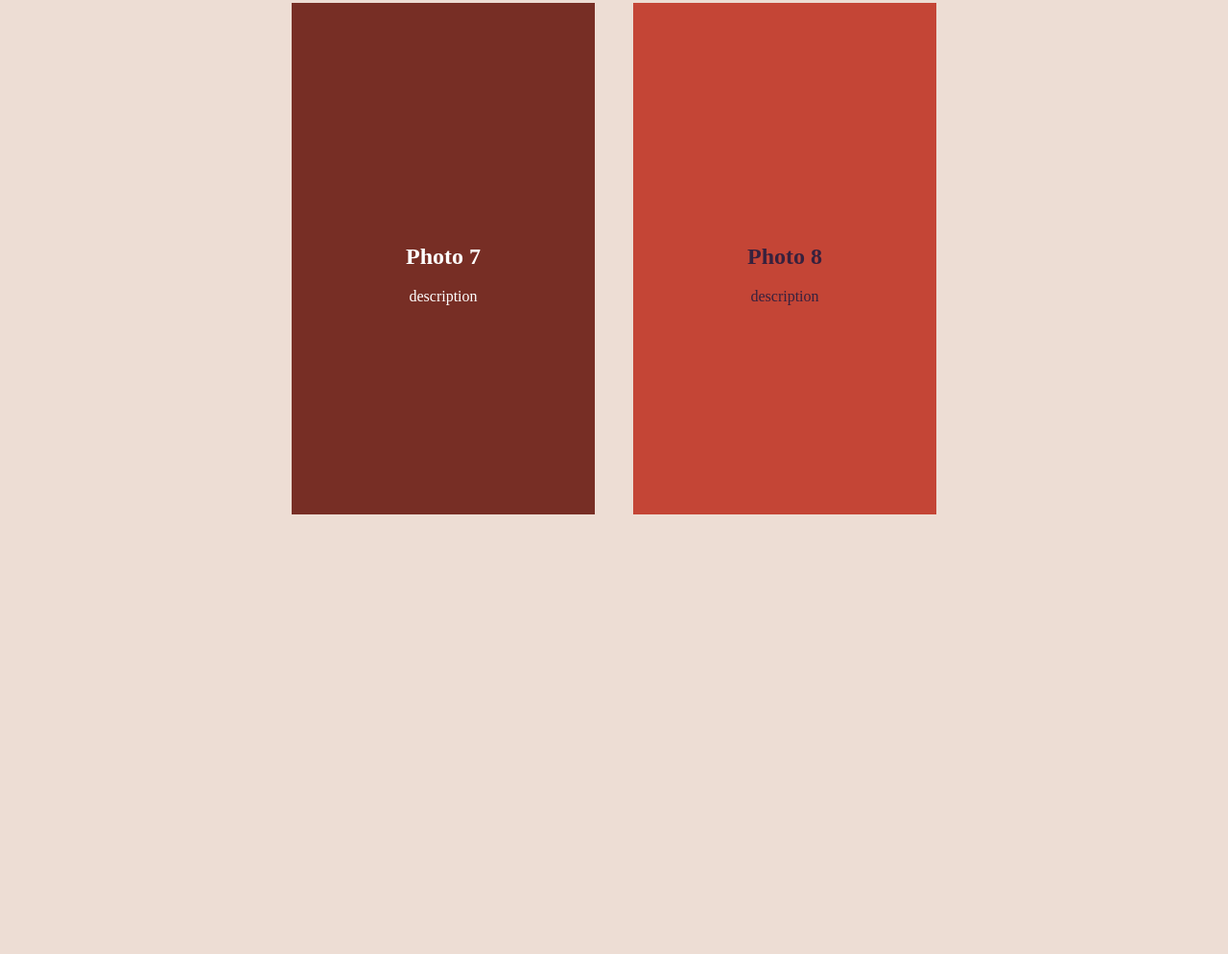
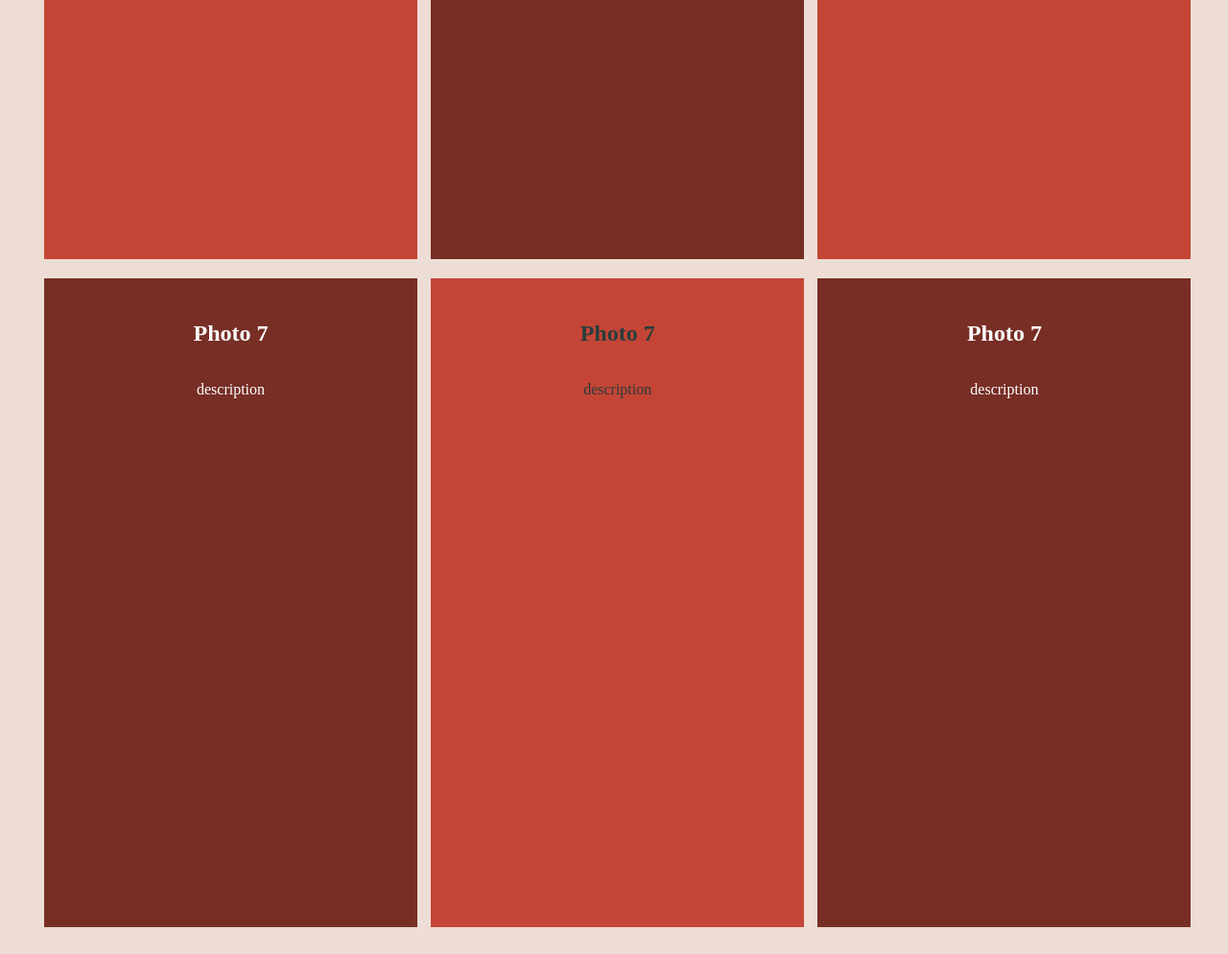
Before and after one commit to Mysterium-sch/Adie_Lamb, a plain HTML site: page photos/indiv_photo_4.html in a window 1280 px wide. Shown: the part 1464-2458 px from the top of the page at 96% size. Before the commit the page ends 2008 px from the top, so only its background shows below. Drawn offline with Linux system fonts and the light colour scheme.

Commit message:
fixed photo section

```diff
--- a/css/class.css
+++ b/css/class.css
@@ -1,35 +1,39 @@
 .sec {
-    justify-content: center;
-    align-items: center;
-    align-self: center;
-    align-content: center;
+    position: relative;
+    left: 3%;
+    object-fit: contain;
     display: inline-flex;
-    height: 400pt;
+    height: 500pt;
     width: 400pt;
     text-align: center;
+    flex-wrap: wrap;
     flex-direction: column;
     color: white;
     background-color: #772e25;
-    width: 25%;
+    width: 30%;
+    margin-bottom: 20px;
+    margin-right: 10px;
+    padding: 5px;
 }
 .sec2 {
-    justify-content: center;
-    align-items: center;
-    align-self: center;
-    align-content: center;
+    position: relative;
+    left: 3%;
+    object-fit: contain;
     display: inline-flex;
-    height: 400pt;
+    height: 500pt;
     width: 400pt;
     text-align: center;
+    flex-wrap: wrap;
     flex-direction: column;
     background-color: #c44536;
     color: #283d3b;
-    width: 25%;
+    width: 30%;
+    margin-bottom: 20px;
+    margin-right: 10px;
+    padding: 5px;
 }
 
-
-
-.cols {
+.holder {
     box-sizing: border-box;
     justify-content: center;
     align-items: center;
@@ -39,18 +43,16 @@
     column-gap: 20px;
     row-gap: 20px;
     width: 100%;
-    display: inline-flex;
-    flex-direction: row;
-    flex-wrap: wrap;
 }
 
+
 .adjust {
+    align-self: center;
     padding: 10px;
-    width: 80%;
+    width:450px;
+    height: 450px;;
     object-fit: contain;
     box-sizing: border-box;
-    margin-bottom: 5px;
-    margin-right: 5px;
 }
 
 h1 {
@@ -68,6 +70,7 @@ nav {
 
 body {
     background-color: #edddd4;
+    overflow-x: hidden;
 }
 
 
@@ -103,11 +106,12 @@ li:hover {
     background-color: #197278;
     color: white;
 }
+
 @media screen and (max-width: 1400px){
 
-    .adjust {
-        width: 0px;
-        height: 0px;
-    }
+.adjust {
+    width: 0px;
+    height: 0px;
+}
 
-    }
+}
--- a/photos/indiv_photo_4.html
+++ b/photos/indiv_photo_4.html
@@ -3,7 +3,7 @@
 
 <head>
     <link rel="stylesheet" href="../css/class.css">
-  <title> Adeline Photos</title>
+  <title>Adeline Photos</title>
 </head>
 
 
@@ -24,76 +24,97 @@
 
             <div class="cols">
 
-                <div class="sec">
                     <a style="color: white" href="#">
+                        <div class="sec">
                 <img class="adjust" src="../image/holder.jpg" alt="holder image">
                 <h2>Photo 1</h2>
                 <p>description</p>
+                        </div>
                     </a>
-            </div>
 
 
-            <div class="sec2">
+
                 <a style="color: #36213e"  href="#">
+                    <div class="sec2">
                 <img class="adjust" src="../image/holder.jpg" alt="holder image">
                 <h2>Photo 2</h2>
                 <p>description</p>
+                    </div>
                 </a>
-            </div>
 
 
 
-            <div class="sec">
+
                 <a style="color: white" href="#">
+                    <div class="sec">
                 <img class="adjust" src="../image/holder.jpg" alt="holder image">
                 <h2>Photo 3</h2>
                 <p>description</p>
+                    </div>
                 </a>
-            </div>
 
 
-            <div class="sec2">
+
                 <a style="color: #36213e"  href="#">
+                    <div class="sec2">
                 <img class="adjust" src="../image/holder.jpg" alt="holder image">
                 <h2>Photo 4</h2>
                 <p>description</p>
+                    </div>
             </a>
-            </div>
 
 
-            <div class="sec">
+
+
                 <a style="color: white" href="#">
+                    <div class="sec">
                 <img class="adjust" src="../image/holder.jpg" alt="holder image">
                 <h2>Photo 5</h2>
                 <p>description</p>
+                    </div>
                 </a>
-            </div>
 
 
-            <div class="sec2">
+
+
                 <a style="color: #36213e" href="#">
+                    <div class="sec2">
                 <img class="adjust" src="../image/holder.jpg" alt="holder image">
                 <h2>Photo 6</h2>
                 <p>description</p>
+                    </div>
                 </a>
-            </div>
 
 
-            <div class="sec">
+
+
                 <a style="color: white" href="#">
+                    <div class="sec">
                 <img class="adjust" src="../image/holder.jpg" alt="holder image">
                 <h2>Photo 7</h2>
                 <p>description</p>
-            </div>
+                </div>
+                </a>
 
 
-            <div class="sec2">
-                <a style="color: #36213e" href="#">
+
+                <a style="color: white" href="#">
+                    <div class="sec2">
                 <img class="adjust" src="../image/holder.jpg" alt="holder image">
-                <h2>Photo 8</h2>
+                <h2>Photo 7</h2>
                 <p>description</p>
+                    </div>
                 </a>
-            </div>
+
+
+
+                <a style="color: white" href="#">
+                    <div class="sec">
+                <img class="adjust" src="../image/holder.jpg" alt="holder image">
+                <h2>Photo 7</h2>
+                <p>description</p>
+                    </div>
+                </a>
 
 
         </div>
```
Also changed, not shown: photos/indiv_photo_1.html (+39 -18 lines), photos/indiv_photo_2.html (+40 -19 lines), photos/indiv_photo_3.html (+40 -19 lines).
